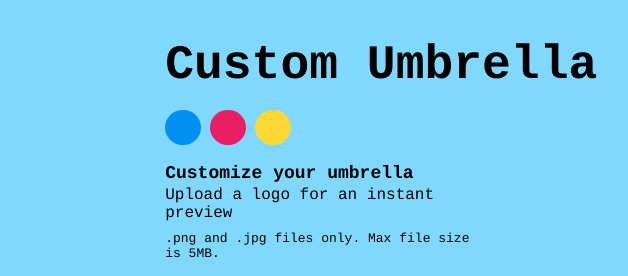
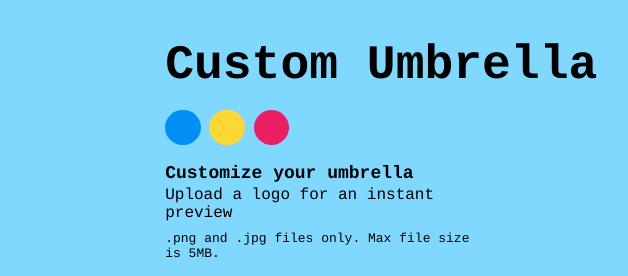
Before and after one commit to sshmhr/umbrella-selector, a plain HTML site: page index.html in a window 1280 px wide. Both pictures are taken after a click on the button 720 px from the left and 344 px from the top of the page. Shown: the part 217-493 px from the top of the page, 538-1166 px from the left. Drawn offline with Linux system fonts and the light colour scheme.

Commit message:
Updated the code to make sure that buttons are created using javascript and the metadata to create those buttons is coming from localstorage

```diff
--- a/index.html
+++ b/index.html
@@ -6,6 +6,8 @@
     <meta name="viewport" content="width=device-width, initial-scale=1.0">
     <title>Umbrella Customizer</title>
     <link rel="stylesheet" href="styles/style.css">
+    <script defer src="scripts/helper.js">
+    </script>
     <script defer src="scripts/script.js"></script>
 </head>
 
@@ -18,7 +20,9 @@
         </div>
         <div class="column-50 right">
             <h1>Custom Umbrella</h1>
-            <button class="circular-button blue" id="blue-button"></button> <button class="circular-button pink" id="pink-button"></button> <button class="circular-button yellow" id="yellow-button"></button>
+            <div id="circular-color-buttons">
+                <!-- Javascript is used to populate the buttons -->
+            </div>
             <div style="max-width: 70%;">
                 <div class="large-text ">Customize your umbrella</div>
                 <div class="medium-text ">Upload a logo for an instant preview</div>
--- /dev/null
+++ b/scripts/helper.js
@@ -0,0 +1,35 @@
+{
+    // This is a helper script to populate initial data into localstorage,
+    //    In a production env, we wont be needing this and will use a database for all our requirements.
+    const dummyData = [{
+            lightColor: "#80d8ff",
+            darkColor: "#0390f4",
+            umbrellaAssetLocation: "assets/Blue-umbrella.png",
+            filter: "invert(44%) sepia(15%) saturate(6484%) hue-rotate(181deg) brightness(94%) contrast(105%)",
+        },
+
+        {
+            lightColor: "#fff9c4",
+            darkColor: "#fdd835",
+            umbrellaAssetLocation: "assets/Yello-umbrella.png",
+            filter: "invert(91%) sepia(86%) saturate(6830%) hue-rotate(326deg) brightness(102%) contrast(99%)",
+        },
+
+        {
+            lightColor: "#f8bbd0",
+            darkColor: "#e91e63",
+            umbrellaAssetLocation: "assets/Pink-umbrella.png",
+            filter: "invert(24%) sepia(85%) saturate(2635%) hue-rotate(324deg) brightness(90%) contrast(104%)",
+        },
+    ];
+
+
+    const populateDatabaseIfNeeded = () => {
+        if (!window.localStorage.getItem('buttonMetadata')) {
+            window.localStorage.setItem('buttonMetadata', JSON.stringify(dummyData));
+        }
+    }
+
+    populateDatabaseIfNeeded();
+
+}
--- a/scripts/script.js
+++ b/scripts/script.js
@@ -2,18 +2,43 @@
     // First we get the viewport height and we multiple it by 1% to get a value for a vh unit
     let vh = window.innerHeight * 0.01;
     // Then we set the value in the --vh custom property to the root of the document
-    document.documentElement.style.setProperty('--vh', `${vh}px`);
+    document.documentElement.style.setProperty("--vh", `${vh}px`);
 
     // get the references to the DOM elements
     const blueButton = document.getElementById("blue-button");
     const yellowButton = document.getElementById("yellow-button");
     const pinkButton = document.getElementById("pink-button");
+    const circularButtonDiv = document.getElementById("circular-color-buttons");
     const uploadButton = document.getElementById("upload");
     const umbrellaImage = document.getElementById("umbrella-image");
     const fileUploader = document.getElementById("fileUploader");
     const logoField = document.getElementById("logo");
     const loadingIcon = document.getElementById("loading");
 
+    /* I am currently storing the Information related to buttons
+     Like colors and corresponding images in localstorage ( can be moved to a database as well )*/
+    const data = JSON.parse(window.localStorage.getItem("buttonMetadata"));
+
+    /* creating the various circular colored buttons from the info fetched by the database */
+    function createAndAttachButton(metadata) {
+        const button = document.createElement("BUTTON");
+        button.classList.add("circular-button");
+        button.onclick = () => {
+            removeOldColorClasses();
+            loadingIcon.style.filter = metadata.filter;
+            changeTheme(
+                metadata.umbrellaAssetLocation,
+                metadata.lightColor,
+                metadata.darkColor
+            );
+        };
+        button.style.backgroundColor = metadata.darkColor;
+        circularButtonDiv.appendChild(button);
+    }
+    // calling the function for every button specefied in the dbms
+    data.forEach((metadata) => {
+        createAndAttachButton(metadata);
+    });
 
     // changeTheme is used ro change the umbrella image, foreground and backgtound colors whenever one of the color buttons are clicked
     function changeTheme(imageURL, backgroundColor, darkcolor) {
@@ -25,7 +50,7 @@
     // The fileuploader is actually an hidden element and is clicked whenever uploadbutton is clicked.
     uploadButton.onclick = () => {
         fileUploader.click();
-    }
+    };
 
     function displayLoadingIcon() {
         logoField.classList.add("disabled");
@@ -52,30 +77,11 @@
     function loadImage(e) {
         removeLoadingIcon();
         logoField.src = e.target.result;
-    };
+    }
     // this is only for the loading icon as we have a different procedure to change its color.
     function removeOldColorClasses() {
-        loadingIcon.classList.remove("blue-spinner");
-        loadingIcon.classList.remove("yellow-spinner");
-        loadingIcon.classList.remove("pink-spinner");
+        data.forEach((metadata) => {
+            loadingIcon.classList.remove(metadata.colorClass);
+        });
     }
-
-    blueButton.onclick = () => {
-        removeOldColorClasses();
-        loadingIcon.classList.add("blue-spinner");
-        changeTheme("assets/Blue-umbrella.png", "#80d8ff", "#0390f4");
-    }
-
-    yellowButton.onclick = () => {
-        removeOldColorClasses();
-        loadingIcon.classList.add("yellow-spinner");
-        changeTheme("assets/Yello-umbrella.png", "#fff9c4", "#fdd835");
-    }
-
-    pinkButton.onclick = () => {
-        removeOldColorClasses();
-        loadingIcon.classList.add("pink-spinner");
-        changeTheme("assets/Pink-umbrella.png", "#f8bbd0", "#e91e63");
-    }
-
 }
--- a/styles/style.css
+++ b/styles/style.css
@@ -131,6 +131,7 @@ button {
     border: none;
     color: white;
     padding: 4%;
+    margin-right: 2%;
     text-align: center;
     text-decoration: none;
     display: inline-block;
```
